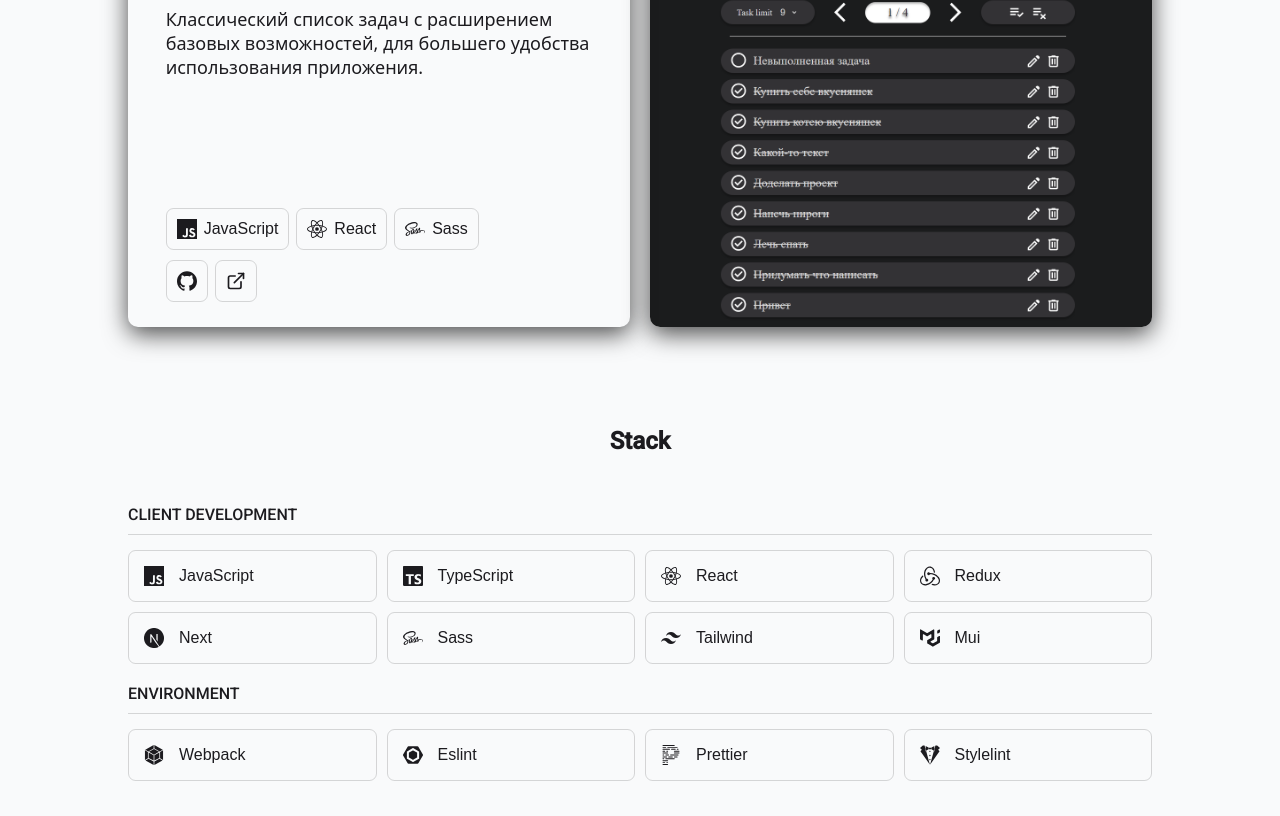
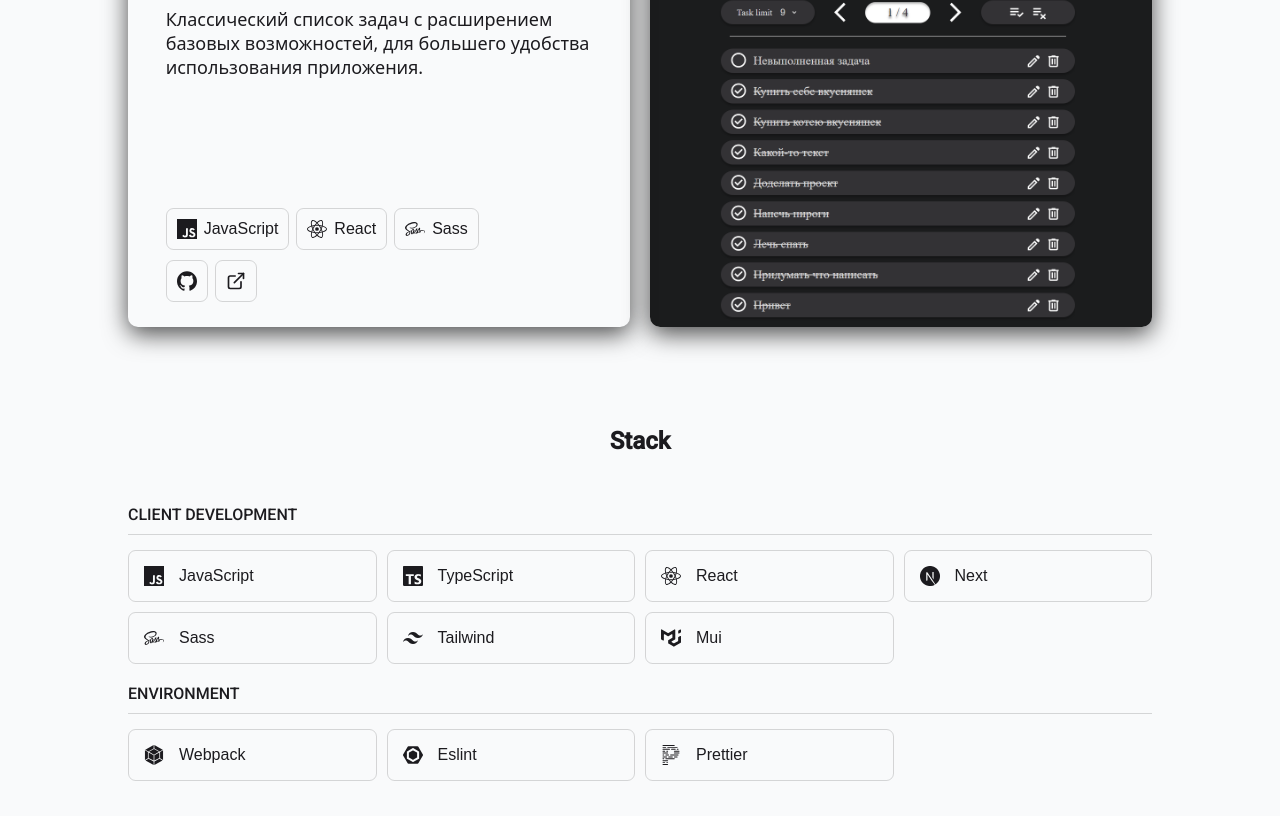
Before and after one commit to Innovavtion/portfolio, a Next.js app: page / in a window 1280 px wide. Shown: the part 2546-3362 px from the top of the page. Built offline with nearby package versions, Linux system fonts and the light colour scheme.

Commit message:
refactor: stack

```diff
--- a/components/Section/Stack/Stack.data.tsx
+++ b/components/Section/Stack/Stack.data.tsx
@@ -41,7 +41,7 @@
       { text: "JavaScript", icon: <SiJavascript /> },
       { text: "TypeScript", icon: <SiTypescript /> },
       { text: "React", icon: <SiReact /> },
-      { text: "Redux", icon: <SiRedux /> },
+      // { text: "Redux", icon: <SiRedux /> },
       { text: "Next", icon: <SiNextdotjs /> },
       { text: "Sass", icon: <IoLogoSass /> },
       { text: "Tailwind", icon: <SiTailwindcss /> },
@@ -54,7 +54,7 @@
       { text: "Webpack", icon: <SiWebpack /> },
       { text: "Eslint", icon: <SiEslint /> },
       { text: "Prettier", icon: <SiPrettier /> },
-      { text: "Stylelint", icon: <SiStylelint /> },
+      // { text: "Stylelint", icon: <SiStylelint /> },
     ],
   },
 ];
```
